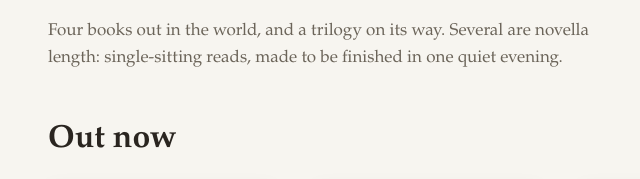
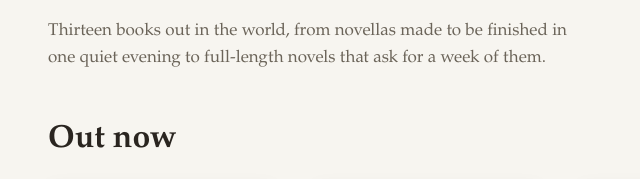
Before and after one commit to ErikMacx/murmmers-site, an Astro site: page /books in a window 1280 px wide. Shown: the part 224-403 px from the top of the page, 80-720 px from the left. Built offline with nearby package versions, Linux system fonts and the light colour scheme; Astro itself is replaced by a stand-in of ours.

Commit message:
Books page: thirteen books out, counted from the catalogue, not typed
The line said four books and a trilogy on its way, both long out of date.
The count now comes from the catalogue at build time, so it cannot go
stale again, and the line names the range honestly: four novellas, nine
full-length novels.

```diff
--- a/src/lib/books.ts
+++ b/src/lib/books.ts
@@ -64,6 +64,14 @@ export const featured = listed.filter((b) => b.featured);
 export const published = listed.filter((b) => b.status === 'published');
 export const forthcoming = listed.filter((b) => b.status !== 'published');
 
+// A count in words, capitalised, for copy that states how many books are out.
+// Counted from the catalogue at build time: a hand-typed number here went
+// stale the week the list grew.
+const NUMBER_WORDS = ['No', 'One', 'Two', 'Three', 'Four', 'Five', 'Six', 'Seven',
+  'Eight', 'Nine', 'Ten', 'Eleven', 'Twelve', 'Thirteen', 'Fourteen', 'Fifteen',
+  'Sixteen', 'Seventeen', 'Eighteen', 'Nineteen', 'Twenty'];
+export const countWord = (n: number): string => NUMBER_WORDS[n] ?? String(n);
+
 export const bySlug = (slug: string): Book | undefined =>
   books.find((b) => b.slug === slug);
 
--- a/src/pages/books/index.astro
+++ b/src/pages/books/index.astro
@@ -2,7 +2,7 @@
 import Base from '../../layouts/Base.astro';
 import BookCard from '../../components/BookCard.astro';
 import EmailSignup from '../../components/EmailSignup.astro';
-import { published, forthcoming } from '../../lib/books';
+import { published, forthcoming, countWord } from '../../lib/books';
 ---
 
 <Base title="Books" description="The Murmmers Press catalogue: fiction with soul, published and forthcoming.">
@@ -10,7 +10,7 @@ import { published, forthcoming } from '../../lib/books';
     <div class="wrap">
       <p class="eyebrow">The catalogue</p>
       <h1>Books</h1>
-      <p class="prose muted">Four books out in the world, and a trilogy on its way. Several are novella length: single-sitting reads, made to be finished in one quiet evening.</p>
+      <p class="prose muted">{countWord(published.length)} books out in the world, from novellas made to be finished in one quiet evening to full-length novels that ask for a week of them.</p>
 
       <h2 class="band-head">Out now</h2>
       <div class="book-grid">
```
